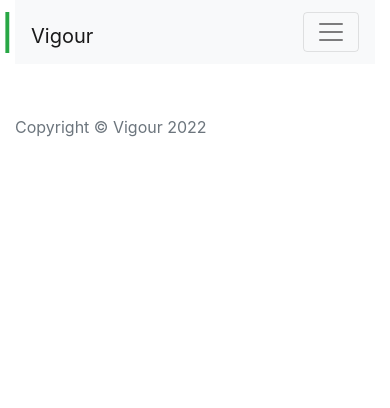
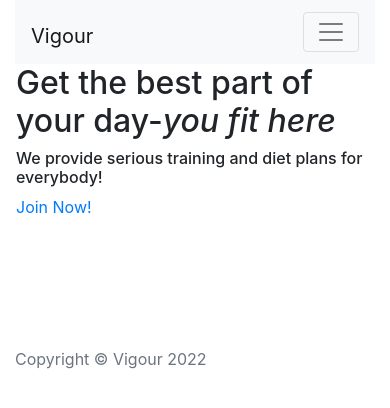
Before and after one commit to LySeriuos/Vigour-MS4-2, a Django app: page / in a window 390 px wide. Shown: the top 408 px of the page. Run offline with Django 3.2, Linux system fonts and the light colour scheme.

Commit message:
added main banner for the index page

```diff
--- a/home/templates/home/index.html
+++ b/home/templates/home/index.html
@@ -2,9 +2,25 @@
 {% load static %}
 
 {% block page_header %}
-
 {% endblock %}
 
 {% block content %}
-    <h1 class="display-4 text-success"> It works!</h1>
+    <!-- ***** Main Banner Area Start ***** -->
+    <section id="main-banner bg-image top" class="main-banner">
+        <div class="container my-5">
+            <div class="row pb-0 pe-lg-0 align-items-center caption">
+                <div class="col-lg-5 p-3 p-lg-5 pt-lg-3">
+                    <h2 class=" fw-bold lh-1 main-banner-text">Get the best part of your day-<em>you fit here</em></h2>
+                    <h6>We provide serious training and diet plans for everybody!</h6>
+                    <div class="d-grid gap-2 d-md-flex justify-content-md-start mb-4 mb-lg-3 main-button scroll-to-section">
+                        <a href="#our-program">Join Now!</a>
+                    </div>
+                </div>
+                <div class="col-lg-6 offset-lg-1 p-0 overflow-hidden d-none d-md-block">
+                    <img class="rounded-lg-3" src="media/logan-weaver-R4V1WIY9n-8-unsplash-main-bigger-size-boxing-girl.jpg" alt="" width="720">
+                </div>
+            </div>
+        </div>
+    </section>
+    <!-- ***** Main Banner Area End ***** -->
 {% endblock %}
--- a/templates/base.html
+++ b/templates/base.html
@@ -112,7 +112,7 @@
 
     {% block postloadjs %}
     {% endblock %}
-    <!-- Footer -->
+    <!--Start of  Footer -->
 	<footer>
         <div class="container">
             <div class="row">
@@ -148,5 +148,6 @@
             </div>
         </div>
     </footer>
+    <!-- End of Footer -->
   </body>
 </html>
```
Lines whose indentation alone changed are shown as unchanged.
